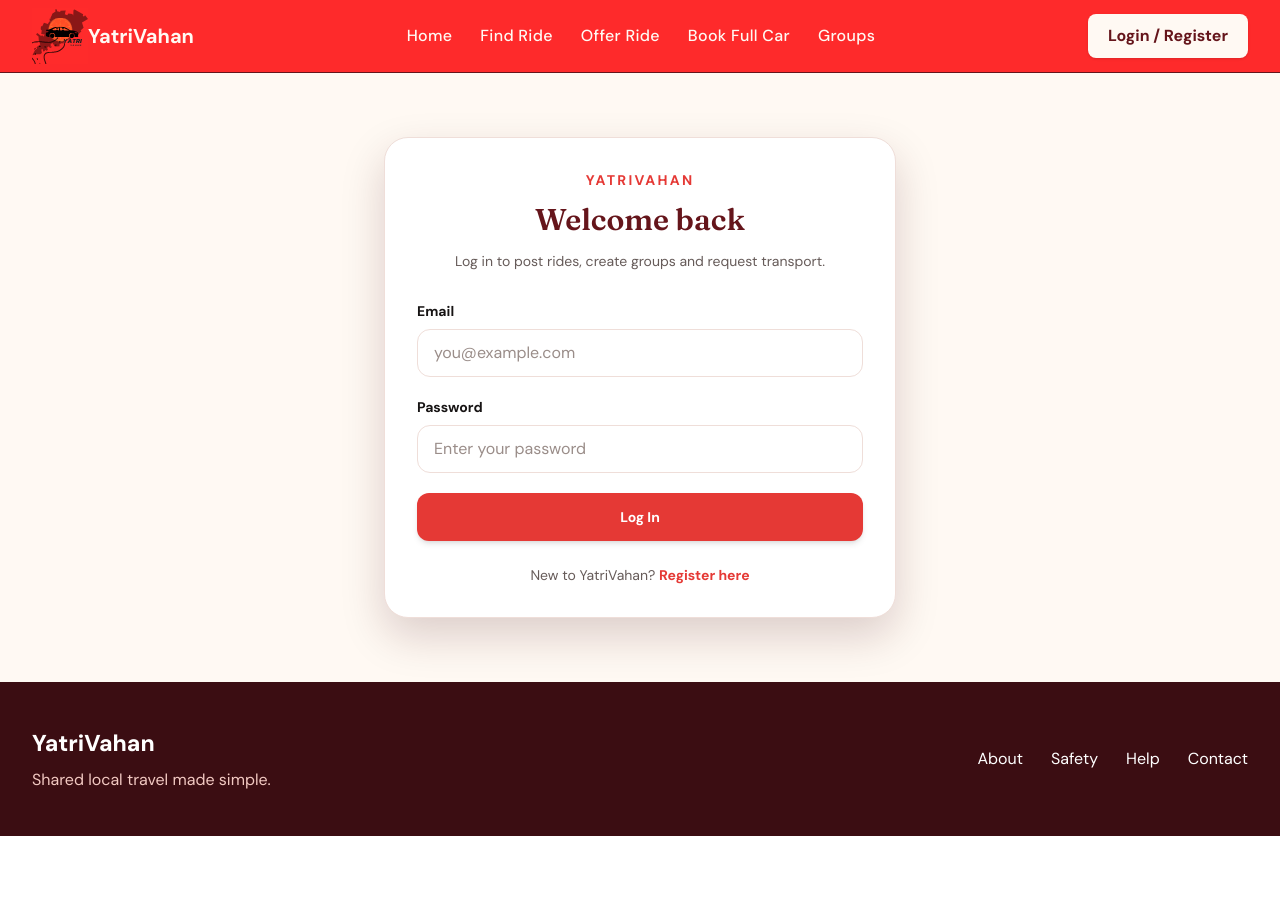
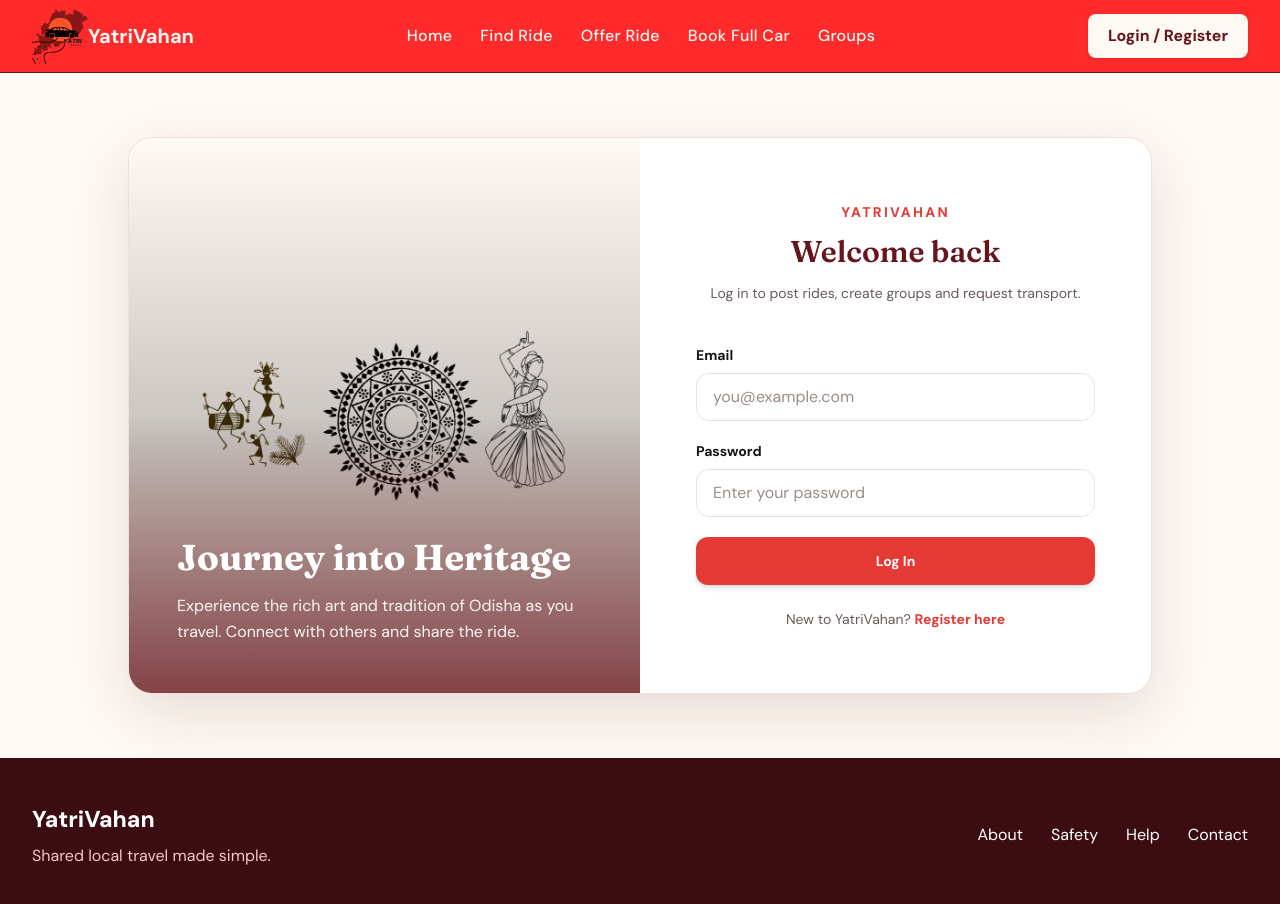
Before and after one commit to HckR01/YatriVahan, a React (Vite) app: page /login in a window 1280 px wide. Shown: the top 904 px of the page. Before the commit the page ends 836 px from the top, so only its background shows below. Built offline with nearby package versions, Linux system fonts and the light colour scheme.

Commit message:
3rd login

```diff
--- a/src/index.css
+++ b/src/index.css
@@ -5,6 +5,10 @@ body {
   font-family: "DM Sans", sans-serif;
 }
 
+html {
+  scroll-behavior: smooth;
+}
+
 .font-serif {
   font-family: "Fraunces", serif;
 }
--- a/src/pages/Auth/LoginPage.jsx
+++ b/src/pages/Auth/LoginPage.jsx
@@ -40,16 +40,26 @@ const LoginPage = () => {
   return (
     <div className="min-h-screen bg-[#FFF9F3]">
       <Navbar />
-      <main className="relative isolate flex min-h-[calc(100svh-73px)] items-center overflow-hidden bg-[#FFF9F3] px-4 py-8 pb-[calc(2rem+env(safe-area-inset-bottom))] sm:px-8 sm:py-12 md:min-h-0 md:py-16">
-        <img
-          src={loginImage}
-          alt=""
-          aria-hidden="true"
-          className="pointer-events-none absolute inset-0 -z-10 h-full w-full object-cover opacity-[0.12]"
-        />
+      <main className="relative isolate flex min-h-[calc(100svh-73px)] items-center justify-center overflow-hidden bg-[#FFF9F3] px-4 py-8 pb-[calc(2rem+env(safe-area-inset-bottom))] sm:px-8 sm:py-12 md:min-h-0 md:py-16">
+        <div className="relative mx-auto flex w-full max-w-5xl overflow-hidden rounded-2xl border border-[#EFDED9] bg-white shadow-[0_20px_60px_rgba(59,13,18,0.12)] sm:rounded-3xl">
 
-        <div className="relative mx-auto w-full max-w-lg rounded-2xl border border-[#EFDED9] bg-white p-5 shadow-[0_18px_44px_rgba(59,13,18,0.18)] sm:rounded-3xl sm:p-8">
-          <header className="mb-6 text-center sm:mb-7">
+          <div className="relative hidden w-1/2 bg-[#FFF9F3] lg:block">
+            <img
+              src={loginImage}
+              alt="Traditional Odisha Sketch"
+              className="absolute inset-0 h-full w-full object-cover transition-transform duration-[20s] hover:scale-110"
+            />
+            <div className="absolute inset-0 bg-gradient-to-t from-[#65151B]/80 via-black/20 to-transparent"></div>
+            <div className="absolute bottom-0 left-0 p-12 text-white">
+              <h2 className="font-serif text-4xl font-bold">Journey into Heritage</h2>
+              <p className="mt-4 text-base leading-relaxed opacity-95">
+                Experience the rich art and tradition of Odisha as you travel. Connect with others and share the ride.
+              </p>
+            </div>
+          </div>
+
+          <div className="w-full p-6 sm:p-10 lg:w-1/2 lg:px-14 lg:py-16">
+            <header className="mb-8 text-center sm:mb-10">
             <p className="mb-2 text-xs font-bold uppercase tracking-[0.16em] text-[#E53935] sm:mb-3 sm:text-sm">
               YatriVahan
             </p>
@@ -119,7 +129,8 @@ const LoginPage = () => {
             </Link>
           </p>
         </div>
-      </main>
+      </div>
+    </main>
       <Footer />
     </div>
   );
```
